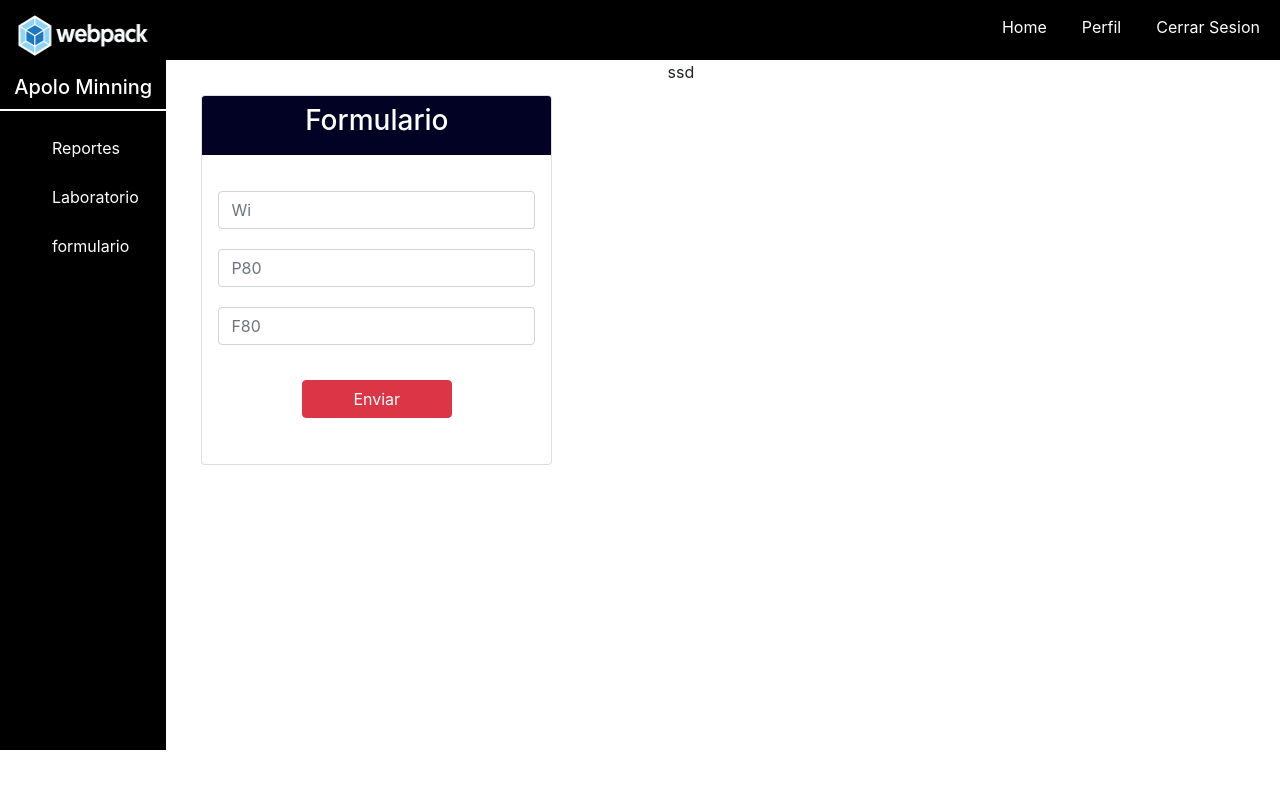
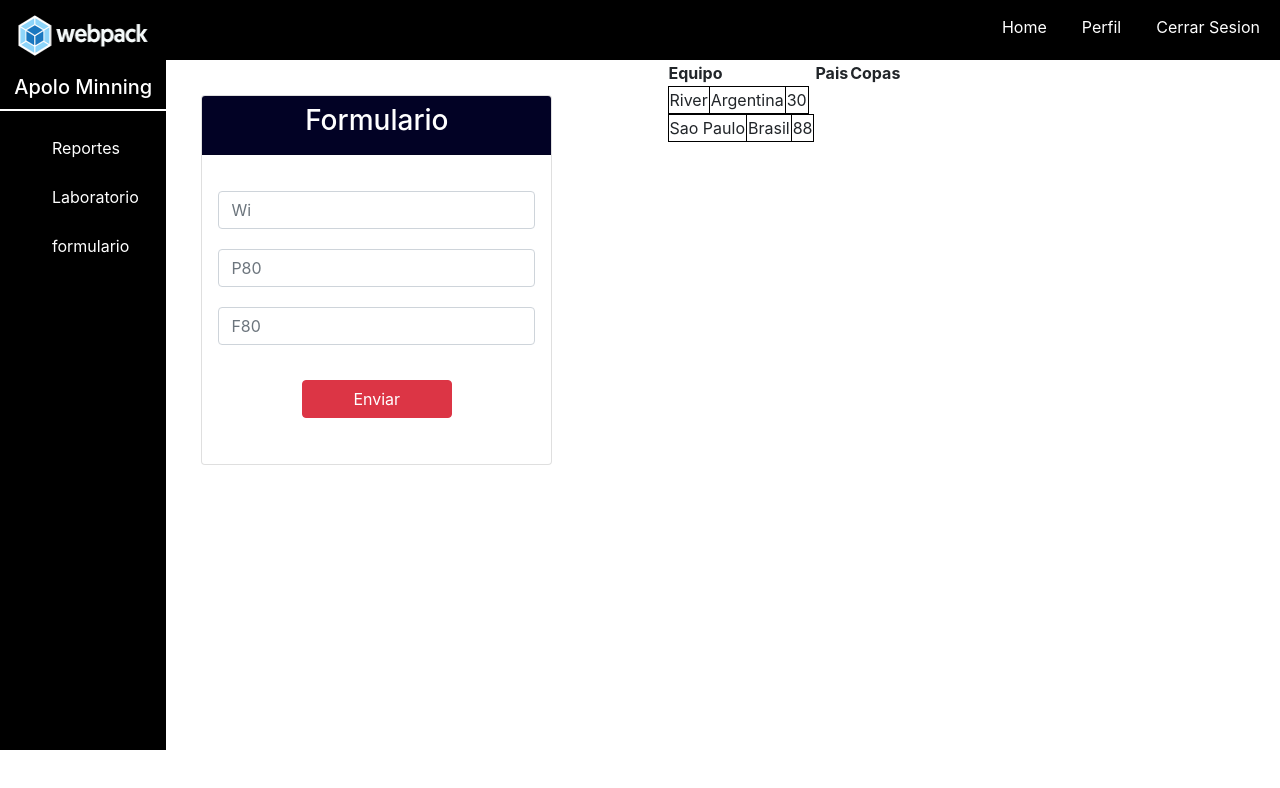
Before and after one commit to Apolo-dev/FrontApoloJs, a React (Create React App) app: page /form in a window 1280 px wide. Shown: the top 788 px of the page. Built offline with nearby package versions, Linux system fonts and the light colour scheme; the HTML template or start-up script is replaced by a standard one.

Commit message:
V5 Primer consumo por parte del front

```diff
--- /dev/null
+++ b/src/Components/Styles/TablaRespuestaLab.css
@@ -0,0 +1,36 @@
+
+.ContenedorTablaRespuesta
+{
+    width: 90%;
+    height: 300px;
+    border: 1px solid rgb(223, 223, 223);
+    margin-top: 30px;
+}
+
+.titulotabrespuest
+{
+    text-align: center;
+    margin-top: 10px;
+}
+
+
+.TablaRspuesta ul li
+{
+    list-style: none;
+    padding: 10px;
+}
+
+.botonListaRespuesta
+{
+    display: flex;
+    justify-content: center;
+}
+
+.botonListaRespuesta button
+{
+    background-color: rgb(1, 1, 209);
+    color: white;
+    width: 150px;
+    height: 40px;
+    border: 1px solid rgb(223, 223, 223);
+}
--- a/src/Components/TablaGiratorio.js
+++ b/src/Components/TablaGiratorio.js
@@ -1,8 +1,9 @@
 import React from 'react'
 import './Styles/TablaGiratorio.css'
 
-const TablaGiratorio = ({handleChange, peso, sumatoria, handleClickSumatoria, retenido1, retenido2}) => {
+const TablaGiratorio = ({handleChange, peso, sumatoria, handleClickSumatoria, datos}) => {
 
+    console.log(datos[0].peso1);
 
     return (
         <div className="GenerralTablaGiratorio">
@@ -41,7 +42,7 @@ const TablaGiratorio = ({handleChange, peso, sumatoria, handleClickSumatoria, re
                                 name = "v1"
                                 />
                         </td>
-                        <td>{retenido1}</td>
+                        <td>{datos[0].peso1}</td>
                         <td></td>
                         <td></td>
 
@@ -57,7 +58,7 @@ const TablaGiratorio = ({handleChange, peso, sumatoria, handleClickSumatoria, re
                                 name = "v2"
                                 />
                         </td>
-                        <td>{retenido2}</td>
+                        <td></td>
                         <td></td>
                         <td></td>
 
@@ -317,9 +318,7 @@ const TablaGiratorio = ({handleChange, peso, sumatoria, handleClickSumatoria, re
                         <button>
                             Calcular
                         </button>
-                    </div>
-
-
+                </div>
             </form>
 
         </div>
--- /dev/null
+++ b/src/Components/TablaRespuestaLab.js
@@ -0,0 +1,27 @@
+import React from 'react'
+import './Styles/TablaRespuestaLab.css'
+
+const TablaRespuestaLab = () => {
+    return (
+        <div className="ContenedorTablaRespuesta">
+            <div className="titulotabrespuest">
+                <h3>Reporte</h3>
+            </div>
+            <div className="TablaRspuesta">
+                <ul>
+                    <li>P80: 89</li>
+                    <li>F80: 599</li>
+                    <li>Wi: 10</li>
+                    <li>Potencia: 200</li>
+                </ul>
+            </div>
+            <div className ="botonListaRespuesta">
+                <button>
+                    Guardar
+                </button>
+            </div>
+        </div>
+    )
+}
+
+export default TablaRespuestaLab
--- a/src/Pages/CSS/PaginaForm.css
+++ b/src/Pages/CSS/PaginaForm.css
@@ -4,3 +4,8 @@
     display: grid;
     grid-template-columns: 45% 45%;
 }
+
+.tablaejemplosd table tr td
+{
+    border: 1px solid black;
+}
--- a/src/Pages/CSS/PaginaReportes.css
+++ b/src/Pages/CSS/PaginaReportes.css
@@ -9,5 +9,5 @@
 .gridTablaRespuesta
 {
     display: grid;
-    grid-template-columns: 80% 20%;
+    grid-template-columns: 75% 25%;
 }
--- a/src/Pages/PaginaForm.js
+++ b/src/Pages/PaginaForm.js
@@ -41,6 +41,25 @@ const PaginaForm = () => {
         }
     }
 
+    // para tabla pruebas
+
+    const algo = [
+        {
+            equipo: 'River',
+            pais: 'Argentina',
+            copas: 30
+        },
+        {
+            equipo: 'Sao Paulo',
+            pais: 'Brasil',
+            copas: 88
+        },
+
+    ]
+
+
+
+
 
 
     return (
@@ -66,8 +85,33 @@ const PaginaForm = () => {
 
                     />
                 </div>
-                <div>
-                    ssd
+                <div className ="tablaejemplosd">
+                    <table>
+                        <tr>
+                            <th>Equipo</th>
+                            <th>Pais</th>
+                            <th>Copas</th>
+                        </tr>
+                        <tr>
+                            {algo.map((element)=>
+                            {
+                                return <tr>
+                                        <tr>
+                                            <td>
+                                                {element.equipo}
+                                            </td>
+                                            <td>
+                                                {element.pais}
+                                            </td>
+                                            <td>
+                                                {element.copas}
+                                            </td>
+                                        </tr>
+                                    </tr>
+                            })}
+                        </tr>
+
+                    </table>
                 </div>
             </div>
         </div>
--- a/src/Pages/PaginaLab.js
+++ b/src/Pages/PaginaLab.js
@@ -1,9 +1,12 @@
-import React, {useState} from 'react'
+import React, {useState, useEffect} from 'react'
 import './CSS/PaginaReportes.css'
 import Navbar from '../Components/Navbar'
 import Sidebar from '../Components/Sidebar'
 import Logo from './../Images/logito.png'
 import TablaGiratorio from '../Components/TablaGiratorio'
+import TablaRespuestaLab from '../Components/TablaRespuestaLab'
+
+const ApiUrl = 'http://127.0.0.1:8000/api/pesos/'
 
 const PaginaLab = () => {
 
@@ -12,6 +15,35 @@ const PaginaLab = () => {
     const [peso, setPeso] = useState(initialState)
     const [sumatoria, setSumatoria] = useState('')
     //const [retenido, setRetenido] = useState('')
+
+    const [datos, setDatos] = useState([])
+
+    // hacer el fetch
+
+    const getPesos = async ()=>
+    {
+        try
+        {
+            const res = await fetch(ApiUrl)
+            const data = await res.json()
+            console.log(data);
+            setDatos(data)
+        }catch(error)
+        {
+            console.log(error);
+        }
+    }
+
+    useEffect(()=>
+    {
+        console.log(getPesos());
+    }, [])
+
+
+
+
+
+
 
 
     const handleChange = (e)=>
@@ -39,8 +71,14 @@ const PaginaLab = () => {
 
     const suma = peso1 + peso2 + peso3 + peso4 + peso5 + peso6 + peso7 + peso8 + peso9 + peso10 + peso11 + peso12 + peso13 + peso14 + peso15 + peso16 + peso17
 
-    const retenido1 =((peso1*100)/suma).toFixed(2)
-    const retenido2 = (peso2*100)/suma.toFixed(2)
+
+
+
+
+
+
+
+
 
 
 
@@ -48,8 +86,7 @@ const PaginaLab = () => {
     const handleClickSumatoria = (e)=>
     {
         e.preventDefault()
-        console.log('oliss');
-        console.log(suma);
+        //console.log(ret);
         setSumatoria(suma)
     }
 
@@ -75,16 +112,15 @@ const PaginaLab = () => {
                     peso={peso}
                     sumatoria = {sumatoria}
                     handleClickSumatoria = {handleClickSumatoria}
-                    retenido1 = {retenido1}
-                    retenido2 = {retenido2}
+                    datos={datos}
+
 
 
                     />
                 </div>
                 <div>
-                    respuesta
+                    <TablaRespuestaLab />
                 </div>
-
             </div>
 
         </div>
```
